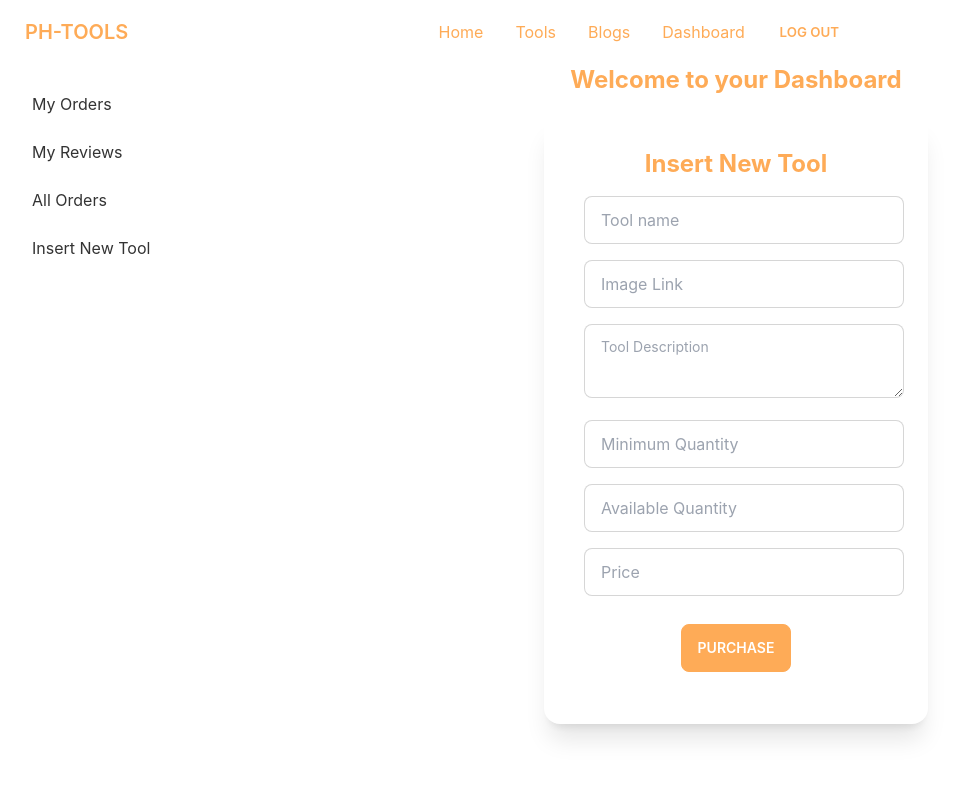
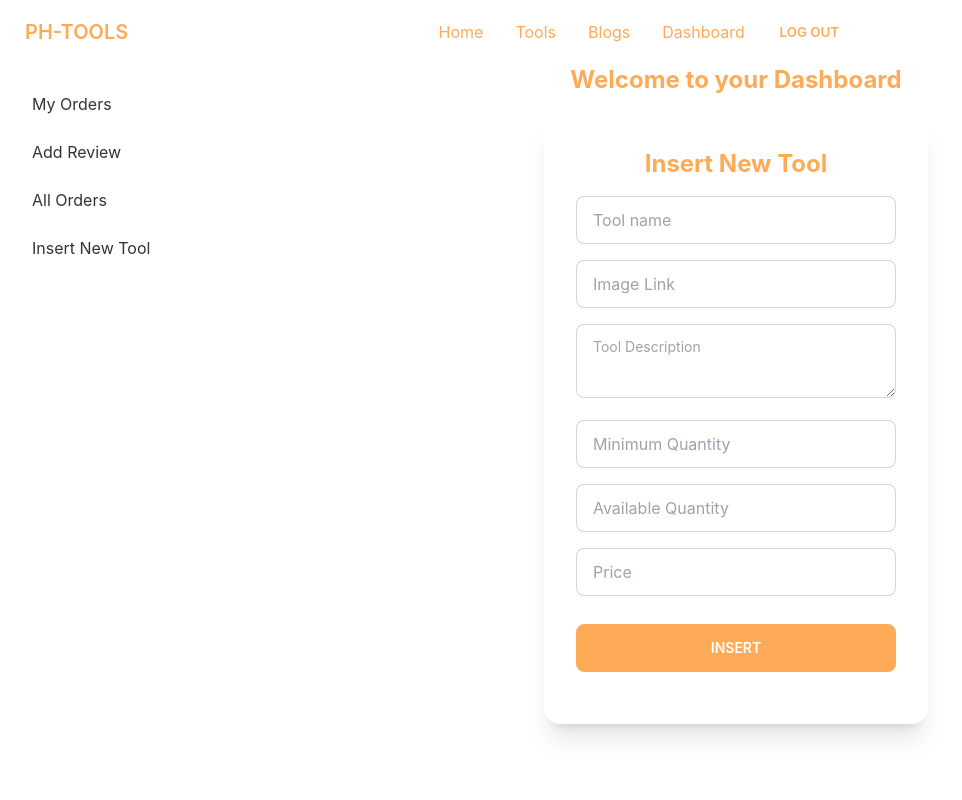
Before and after one commit to sarifulislam1/-manufacturer-website-client-side, a React (Create React App) app: page /dashboard/insert-new-tool in a window 1280 px wide. Shown: the top 800 px of the page, without its empty margins (0-962 px from the left). Built offline with nearby package versions, Linux system fonts and the light colour scheme; no server answers; sample sign-in values are in the browser's storage.

Commit message:
review added

```diff
--- a/src/components/pages/Dashboard/Dashboard.js
+++ b/src/components/pages/Dashboard/Dashboard.js
@@ -14,7 +14,7 @@ const Dashboard = () => {
                 <ul className="menu p-4 overflow-y-auto w-48 bg-base-100 text-base-content">
                     {/* <!-- Sidebar content here --> */}
                     <li><Link to="/dashboard">My Orders</Link></li>
-                    <li><Link to="/dashboard/review">My Reviews</Link></li>
+                    <li><Link to="/dashboard/review">Add Review</Link></li>
                     <li><Link to="/dashboard/all-orders">All Orders</Link></li>
                     <li><Link to="/dashboard/insert-new-tool">Insert New Tool</Link></li>
                     {/* { admin && <>
--- a/src/components/pages/Dashboard/InsertNewTool.js
+++ b/src/components/pages/Dashboard/InsertNewTool.js
@@ -34,20 +34,20 @@ const InsertNewTool = () => {
                 <div className="card w-96 bg-base-100 shadow-xl mx-auto mt-5">
                     <div className="card-body">
                         <h1 className='text-2xl font-bold text-primary'>Insert New Tool</h1>
-                        <form onSubmit={insertNewTool}>
-                            <input type="text" placeholder="Tool name" name='name' required className="input input-bordered w-full max-w-xs m-2" />
+                        <form onSubmit={insertNewTool} mx-auto>
+                            <input type="text" placeholder="Tool name" name='name' required className="mx-auto input input-bordered w-full max-w-xs m-2" />
                             <br />
-                            <input type="text" placeholder="Image Link" name='img' required className="input input-bordered w-full max-w-xs m-2" />
+                            <input type="text" placeholder="Image Link" name='img' required className="mx-auto input input-bordered w-full max-w-xs m-2" />
                             <br />
-                            <textarea class="textarea w-full textarea-bordered m-2" name='description' placeholder="Tool Description"></textarea>
+                            <textarea class="textarea w-full textarea-bordered mx-auto m-2" name='description' placeholder="Tool Description"></textarea>
                             <br />
-                            <input type="text" placeholder="Minimum Quantity" name='minimumQuantity' required className="input input-bordered w-full max-w-xs m-2" />
+                            <input type="text" placeholder="Minimum Quantity" name='minimumQuantity' required className="mx-auto input input-bordered w-full max-w-xs m-2" />
                             <br />
-                            <input type="text" placeholder="Available Quantity" name='availableQuantity' required className="input input-bordered w-full max-w-xs m-2" />
+                            <input type="text" placeholder="Available Quantity" name='availableQuantity' required className="mx-auto input input-bordered w-full max-w-xs m-2" />
                             <br />
-                            <input type="text" placeholder="Price" name='price' required className="input input-bordered w-full max-w-xs m-2" />
+                            <input type="text" placeholder="Price" name='price' required className="input input-bordered w-full max-w-xs m-2 mx-auto" />
                             <br />
-                            <input className='btn btn-primary text-white m-5' type="submit" value="Purchase" />
+                            <input className='btn btn-primary text-white w-full mx-auto m-5' type="submit" value="Insert" />
                         </form>
                     </div>
                 </div>
--- /dev/null
+++ b/src/components/pages/Dashboard/MyProfile.js
@@ -0,0 +1,11 @@
+import React from 'react';
+
+const MyProfile = () => {
+    return (
+        <div>
+            <h1>hello</h1>
+        </div>
+    );
+};
+
+export default MyProfile;
--- a/src/components/pages/Dashboard/MyReviews.js
+++ b/src/components/pages/Dashboard/MyReviews.js
@@ -1,9 +1,45 @@
 import React from 'react';
+import { useAuthState } from 'react-firebase-hooks/auth';
+import { toast } from 'react-toastify';
+import auth from '../../Firebase/Firebase.init';
 
 const MyReviews = () => {
+    const [user, loading, error] = useAuthState(auth);
+
+    const addReview = (e) => {
+        e.preventDefault();
+        const description = e.target.description.value
+        const rating = e.target.rating.value
+        const name = user.displayName
+        fetch('http://localhost:5000/add-review', {
+            method: 'POST',
+            headers: {
+                'Content-type': 'application/json',
+            },
+            body: JSON.stringify({
+                description,
+                rating,
+                name
+            }),
+        })
+            .then(res => res.json())
+            .then(data => console.log(data))
+        toast.success("Your Review Added")
+        e.target.reset()
+
+    }
     return (
         <div>
-            <h2>tlkhj</h2>
+            <h2 className='text-2xl text-primary m-3'>Add Review</h2>
+            <div className='w-50 mx-auto'>
+                <form onSubmit={addReview}>
+                    <textarea class="textarea w-96 textarea-bordered mx-auto m-2" name='description' placeholder="Tool Description"></textarea>
+                    <br />
+                    <input type="number" placeholder="Out Of 5 " name='rating' required className="input input-bordered w-full max-w-xs m-2 mx-auto" />
+                    <br />
+                    <input className='btn btn-primary text-white w-50 mx-auto m-5' type="submit" value="Insert" />
+                </form>
+            </div>
         </div>
     );
 };
--- /dev/null
+++ b/src/components/pages/Dashboard/Review.js
@@ -0,0 +1,30 @@
+import React, { useEffect, useState } from 'react';
+
+const Review = () => {
+    const [reviews, setReview] = useState([]);
+    useEffect(() => {
+        fetch(`http://localhost:5000/add-review`)
+            .then(res => res.json())
+            .then(data => {
+                setReview(data)
+            })
+    }, [])
+    return (
+        <div>
+            <h1 className='text-3xl text-primary m-8'>Reviews</h1>
+            <div className='grid grid-cols-1 lg:grid-cols-3 gap-5 mx-auto '>
+                {
+                    reviews.map(review => <div key={review._id} class="card w-96 bg-primary text-white shadow-xl mx-auto mb-6">
+                        <div class="card-body ">
+                            <h2 class="card-title">{review.name} </h2>
+                            <p className='h-40'>{review.description.slice(0, 290)}</p>
+                            <p>Rating 5 Out Of: <span className='font-bold'> {review.rating}</span></p>
+                        </div>
+                    </div>)
+                }
+            </div>
+        </div>
+    );
+};
+
+export default Review;
--- a/src/components/pages/Home/Home.js
+++ b/src/components/pages/Home/Home.js
@@ -3,6 +3,7 @@ import Banner from './Banner';
 import BusinessSummary from './BusinessSummary';
 import Tools from './Tools';
 import Tool from './Tool';
+import Review from '../Dashboard/Review';
 
 const Home = () => {
     const [tools, setTools] = useState([])
@@ -26,6 +27,7 @@ const Home = () => {
                 }
             </div>
             <BusinessSummary></BusinessSummary>
+            <Review></Review>
         </div>
     );
 };
--- a/src/components/pages/Purchase/Purchase.js
+++ b/src/components/pages/Purchase/Purchase.js
@@ -27,6 +27,7 @@ const Purchase = () => {
         const userEmail = user.email
         const totalPrice = Number(quantity) * purchaseTool.price
         const orderName = purchaseTool.name
+        const phone = e.target.phone.value
         if (purchaseTool.availableQuantity >= quantity && purchaseTool.minimumQuantity <= quantity) {
 
             const url = `http://localhost:5000/tools/${id}`
@@ -64,6 +65,7 @@ const Purchase = () => {
                 quantity,
                 userEmail,
                 userName,
+                phone,
                 user
             }),
         })
@@ -90,13 +92,17 @@ const Purchase = () => {
                 <div className="card w-96 bg-base-100 shadow-xl">
                     <div className="card-body">
                         <form onSubmit={purchaseHandle}>
-                            <p className='text-left p-4'>Minimum Quantity: {purchaseTool.minimumQuantity}</p>
+                            <p className='text-left m-2'>Minimum Quantity: {purchaseTool.minimumQuantity}</p>
                             <input type="number" placeholder="Your Quantity" name='quantity' required className="input input-bordered w-full max-w-xs" />
                             <br />
+                            <p className='text-left m-2'>Name:</p>
+                            <input type="text" placeholder={user.displayName} name='name' readOnly className="m-2 mx-auto input input-bordered w-full max-w-xs" />
+                            <br />
+                            <p className='text-left m-2'>Phone:</p>
+                            <input type="number" placeholder='Phone Number' name='phone' required className="m-2 mx-auto input input-bordered w-full max-w-xs" />
+                            <br />
                             <p className='text-left p-4'>Price Per Unit ${purchaseTool.price}</p>
-                            {/* <input type="text" value={purchaseTool.price} disabled className="input input-bordered w-full max-w-xs" /> */}
-                            {/* <br /> */}
-                            <input className='btn btn-primary text-white m-5' type="submit" value="Purchase" />
+                            <input className='btn btn-primary w-full text-white mx-auto m-5' type="submit" value="Purchase" />
                         </form>
                     </div>
                 </div>
```
